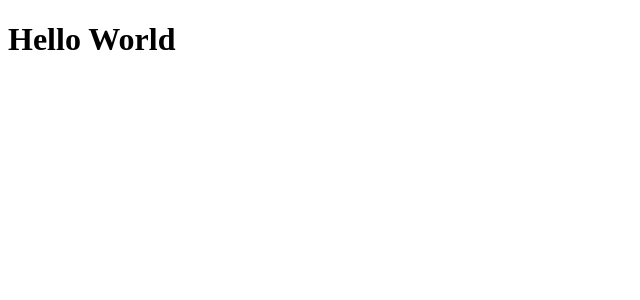
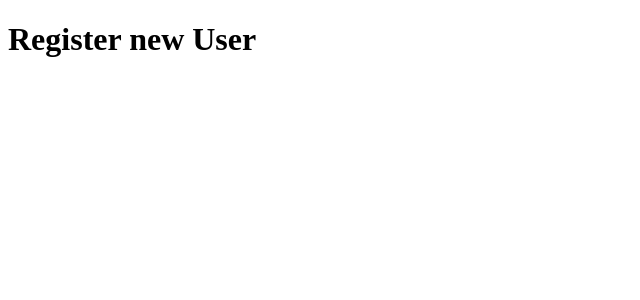
Before and after one commit to nathanEvrardDaCunha/retroplace_frontend, a React (Vite) app: page /register in a window 1280 px wide. Shown: the top 300 px of the page, without its empty margins (0-640 px from the left). Built offline with nearby package versions, Linux system fonts and the light colour scheme.

Commit message:
feat(core): add blank home, login, register page

```diff
--- a/package.json
+++ b/package.json
@@ -11,7 +11,8 @@
   },
   "dependencies": {
     "react": "^19.0.0",
-    "react-dom": "^19.0.0"
+    "react-dom": "^19.0.0",
+    "react-router-dom": "^7.5.1"
   },
   "devDependencies": {
     "@eslint/js": "^9.22.0",
--- /dev/null
+++ b/src/Home.tsx
@@ -0,0 +1,3 @@
+export function Home() {
+    return <h1>Home Page</h1>;
+}
--- /dev/null
+++ b/src/Login.tsx
@@ -0,0 +1,5 @@
+export function Login() {
+    // TODO: When DB and logic will be added, don't forget to implement an authentication system.
+
+    return <h1>Login For Now</h1>;
+}
--- /dev/null
+++ b/src/Register.tsx
@@ -0,0 +1,3 @@
+export function Register() {
+    return <h1>Register new User</h1>;
+}
--- a/src/main.tsx
+++ b/src/main.tsx
@@ -1,8 +1,21 @@
 import { StrictMode } from 'react';
 import { createRoot } from 'react-dom/client';
+import { createBrowserRouter, RouterProvider } from 'react-router-dom';
+import { Home } from './Home';
+import { Login } from './Login';
+import { Register } from './Register';
+
+// TODO: When DB and authentication system are implemented, deny page requiring isLogin, isAdmin...
+
+const router = createBrowserRouter([
+    { path: '/', element: <Home /> },
+    { path: '/login', element: <Login /> },
+    { path: '/register', element: <Register /> },
+]);
 
 createRoot(document.getElementById('root')!).render(
     <StrictMode>
-        <h1>Hello World</h1>
+        {/* <h1>Hello World</h1> */}
+        <RouterProvider router={router} />
     </StrictMode>
 );
```
Also changed, not shown: 1 other file (tests, documents, lock files or other folders).
